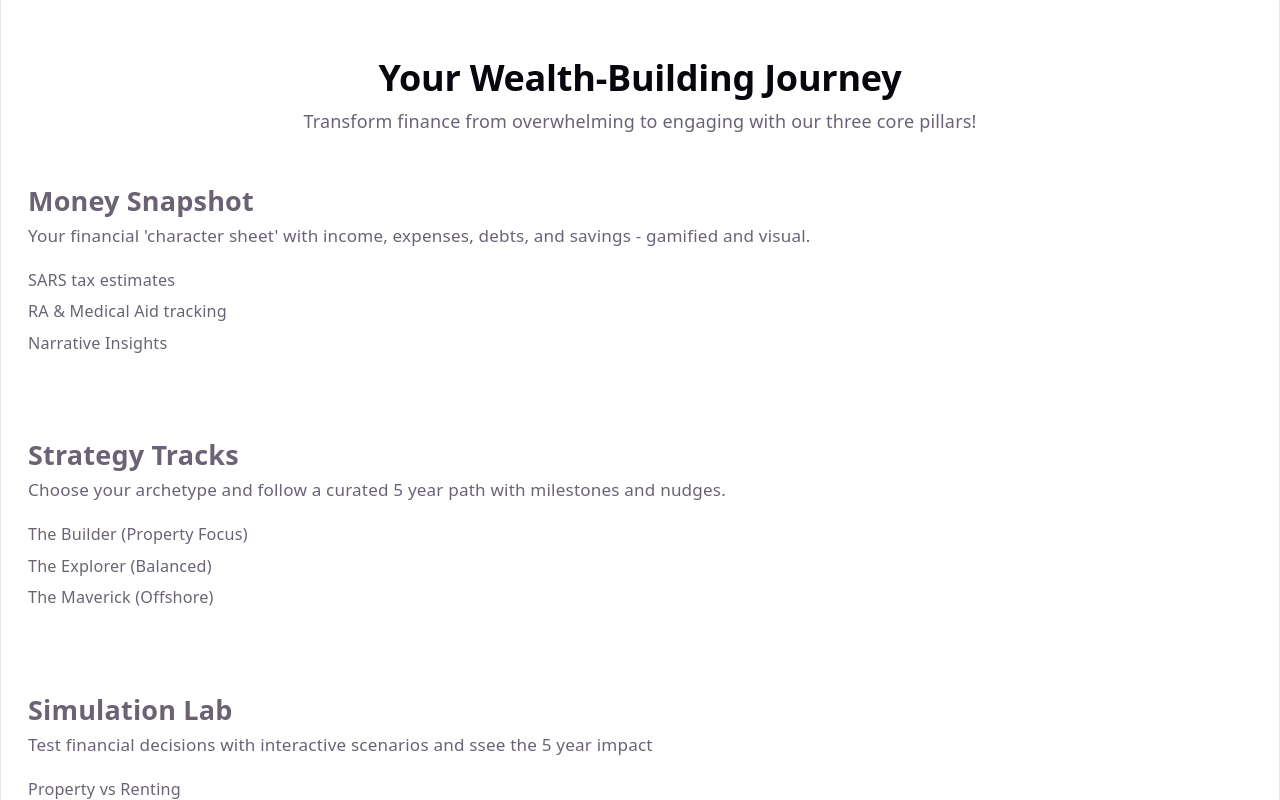
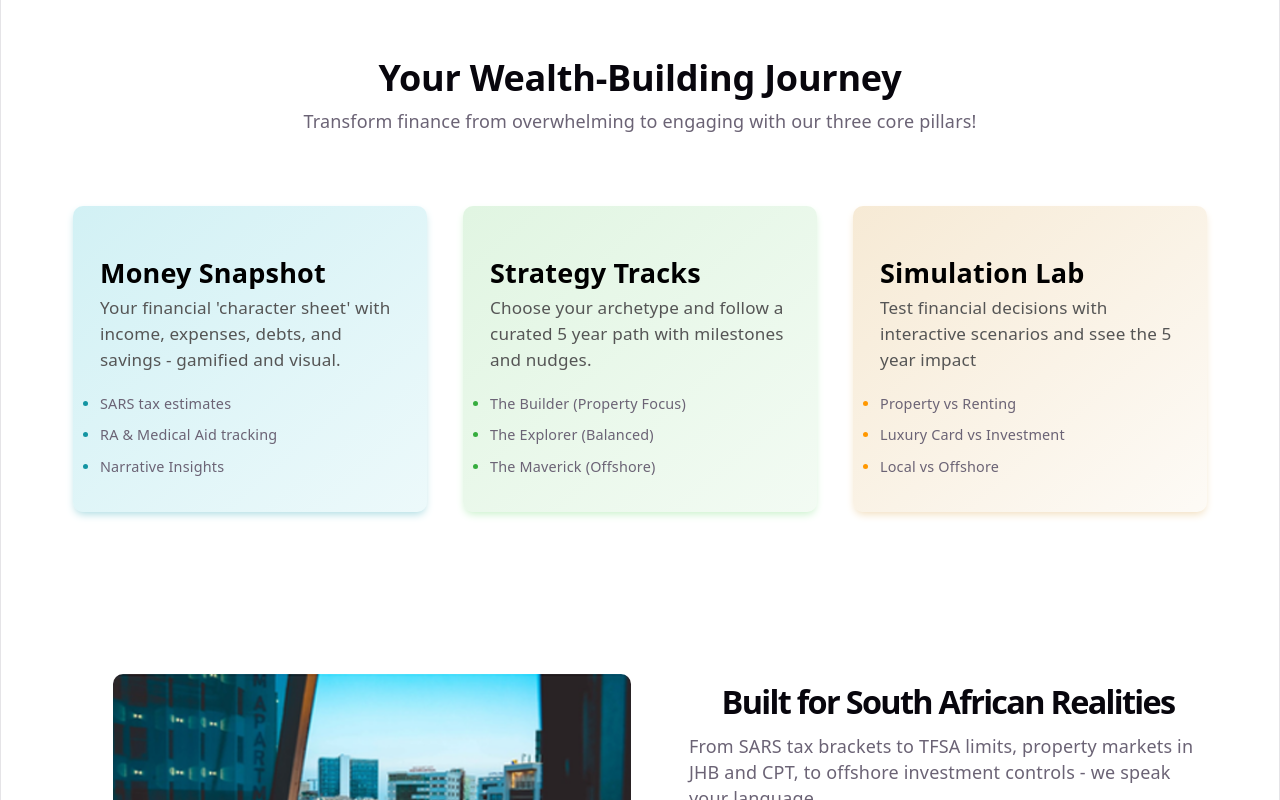
Before and after one commit to AmberCooper23/IMAssignment2, a React (Vite) app in the folder absa-frontend/: page / in a window 1280 px wide. Shown: the part 720-1520 px from the top of the page. Built offline with nearby package versions, Linux system fonts and the light colour scheme.

Commit message:
feature card styling

```diff
--- a/absa-frontend/src/components/FeatureCard/FeatureCard.css
+++ b/absa-frontend/src/components/FeatureCard/FeatureCard.css
@@ -3,7 +3,10 @@
     border-radius: 10px;
     padding: 1.5rem;
     text-align: left;
+    display: flex;
+    flex-direction: column;
 }
+
 
 .featureIcon {
     margin-bottom: 1rem;
@@ -13,20 +16,24 @@
     font-size: 1.5rem;
     margin-bottom: 0.5rem;
     font-weight: bold;
+    color: black;
 }
 
 .featureDescription {
     font-size: 0.95rem;
     margin-bottom: 1rem;
+    color: #555;
+    flex: 0 0 auto;
 }
 
 .featureList {
-    list-style: none;
     padding: 0;
     margin: 0;
+    margin-top: auto;
 }
 
 .featureListItem {
-    font-size: 0.9rem;
+    font-size: 0.8rem;
     margin-bottom: 0.3rem;
+
 }
--- a/absa-frontend/src/components/FeatureCard/FeatureCard.jsx
+++ b/absa-frontend/src/components/FeatureCard/FeatureCard.jsx
@@ -1,9 +1,9 @@
 import React from "react";
 import "./FeatureCard.css";
 
-function FeatureCard({ title, description, items }) {
+function FeatureCard({ title, description, items, className }) {
     return (
-        <article className="featureCard">
+        <article className={`featureCard ${className || ""}`}>
             {/* <figure className="featureIcon">
                 <img src={icon} alt={`${title} icon`} />
             </figure> */}
--- a/absa-frontend/src/pages/LandingPage/LandingPage.css
+++ b/absa-frontend/src/pages/LandingPage/LandingPage.css
@@ -204,3 +204,40 @@
     text-align: right;
     padding: 1rem;
 }
+
+.featureSection {
+    display: flex;
+    gap: 2rem;
+    padding: 4rem;
+    background: white;
+}
+
+.blueCard {
+    background-color: #b6e8ee30;
+    box-shadow: #aadbe1 0px 4px 8px -2px;
+    background: linear-gradient(to bottom right, #b6e8ee9e, #b6e8ee41);
+}
+
+.blueCard li::marker {
+color: #1394a2;
+}
+
+.greenCard {
+    background-color: #ceefd05f;
+    box-shadow: #c7f1c9 0px 4px 8px -2px;
+    background: linear-gradient(to bottom right, #ceefd09e, #ceefd041);
+}
+
+.greenCard li::marker {
+color: #36ad3e;
+}
+
+.orangeCard {
+    background-color: #f1ddbb4c;
+    box-shadow: #f1ddbb 0px 4px 8px -2px;
+    background: linear-gradient(to bottom right, #f1ddbb9e, #f1ddbb22);
+}
+
+.orangeCard li::marker {
+    color: #ff9800;
+}
--- a/absa-frontend/src/pages/LandingPage/LandingPage.jsx
+++ b/absa-frontend/src/pages/LandingPage/LandingPage.jsx
@@ -58,6 +58,7 @@ function LandingPage() {
             "RA & Medical Aid tracking",
             "Narrative Insights"
         ]}
+        className="blueCard"
         />
         <FeatureCard
         title="Strategy Tracks"
@@ -67,6 +68,7 @@ function LandingPage() {
             "The Explorer (Balanced)",
             "The Maverick (Offshore)"
         ]}
+        className="greenCard"
         />
 
         <FeatureCard
@@ -77,6 +79,7 @@ function LandingPage() {
             "Luxury Card vs Investment",
             "Local vs Offshore"
         ]}
+        className="orangeCard"
         />
 
     </section>
```
